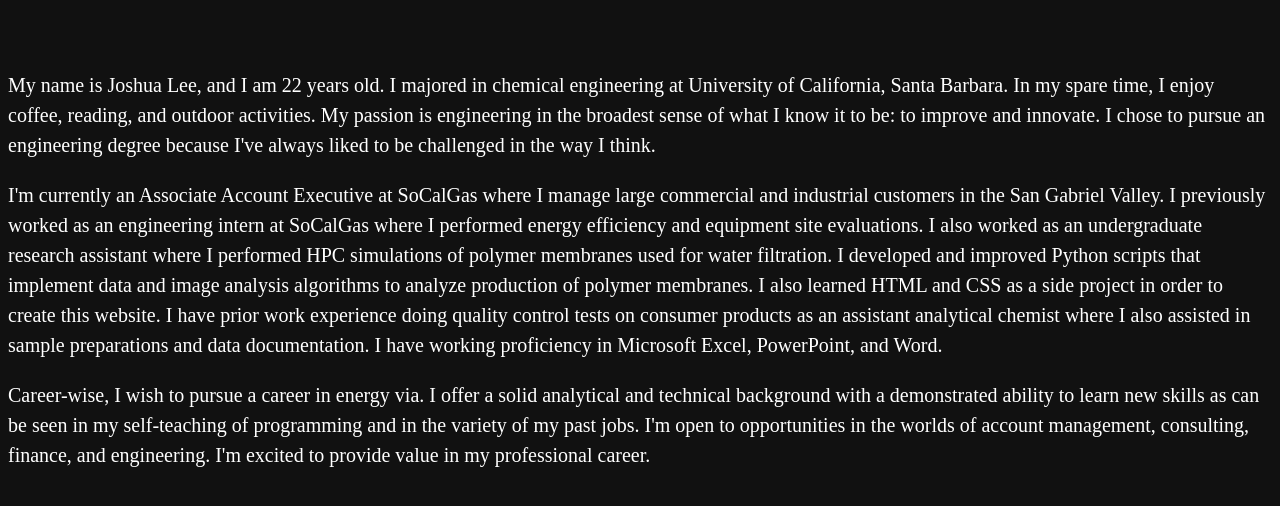
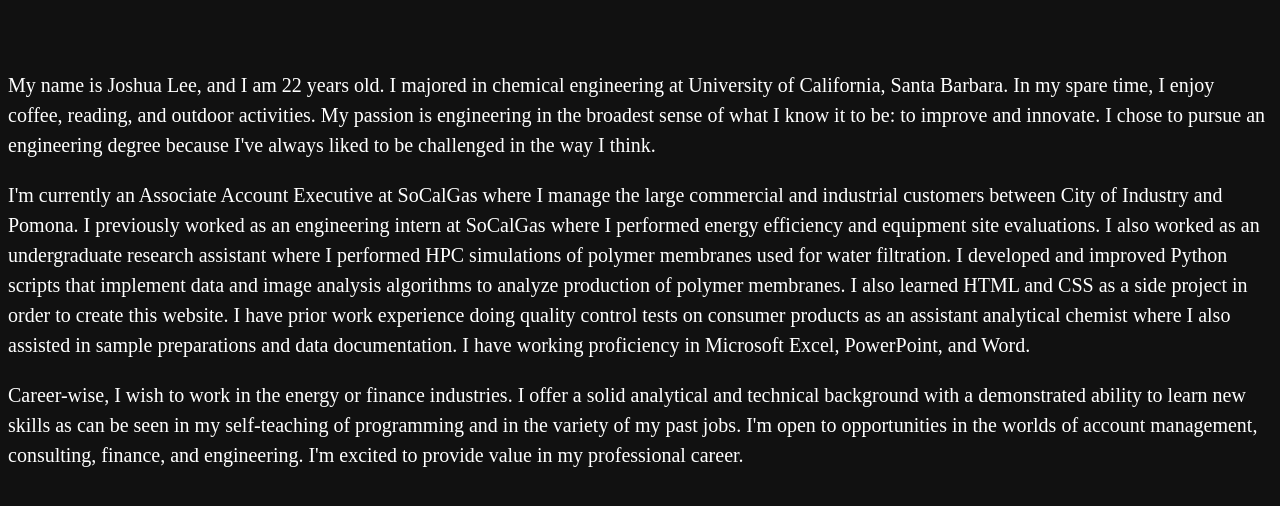
Before and after one commit to 1996leejoshua/1996leejoshua.github.io, a Jekyll site: the page built from index.html, in a window 1280 px wide and 900 px high, scrolled down 1478 px, cut to the strip 76-616 px from the top of the window. Shown: the top 506 px of the strip. Built offline with Jekyll 4.4.1, drawn with Linux system fonts in a browser that asks for light colours.

Commit message:
Update index.html

```diff
--- a/index.html
+++ b/index.html
@@ -32,10 +32,10 @@
 				My name is Joshua Lee, and I am 22 years old. I majored in chemical engineering at University of California, Santa Barbara. In my spare time, I enjoy coffee, reading, and outdoor activities. My passion is engineering in the broadest sense of what I know it to be: to improve and innovate. I chose to pursue an engineering degree because I've always liked to be challenged in the way I think.
 			</p>
 			<p>
-				I'm currently an Associate Account Executive at SoCalGas where I manage large commercial and industrial customers in the San Gabriel Valley. I previously worked as an engineering intern at SoCalGas where I performed energy efficiency and equipment site evaluations. I also worked as an undergraduate research assistant where I performed HPC simulations of polymer membranes used for water filtration. I developed and improved Python scripts that implement data and image analysis algorithms to analyze production of polymer membranes. I also learned HTML and CSS as a side project in order to create this website. I have prior work experience doing quality control tests on consumer products as an assistant analytical chemist where I also assisted in sample preparations and data documentation. I have working proficiency in Microsoft Excel, PowerPoint, and Word.
+				I'm currently an Associate Account Executive at SoCalGas where I manage the large commercial and industrial customers between City of Industry and Pomona. I previously worked as an engineering intern at SoCalGas where I performed energy efficiency and equipment site evaluations. I also worked as an undergraduate research assistant where I performed HPC simulations of polymer membranes used for water filtration. I developed and improved Python scripts that implement data and image analysis algorithms to analyze production of polymer membranes. I also learned HTML and CSS as a side project in order to create this website. I have prior work experience doing quality control tests on consumer products as an assistant analytical chemist where I also assisted in sample preparations and data documentation. I have working proficiency in Microsoft Excel, PowerPoint, and Word.
 			</p>
 			<p>
-				Career-wise, I wish to pursue a career in energy via. I offer a solid analytical and technical background with a demonstrated ability to learn new skills as can be seen in my self-teaching of programming and in the variety of my past jobs. I'm open to opportunities in the worlds of account management, consulting, finance, and engineering. I'm excited to provide value in my professional career.
+				Career-wise, I wish to work in the energy or finance industries. I offer a solid analytical and technical background with a demonstrated ability to learn new skills as can be seen in my self-teaching of programming and in the variety of my past jobs. I'm open to opportunities in the worlds of account management, consulting, finance, and engineering. I'm excited to provide value in my professional career.
 			</p>
 			<br><br><br>
 		</div>
```
